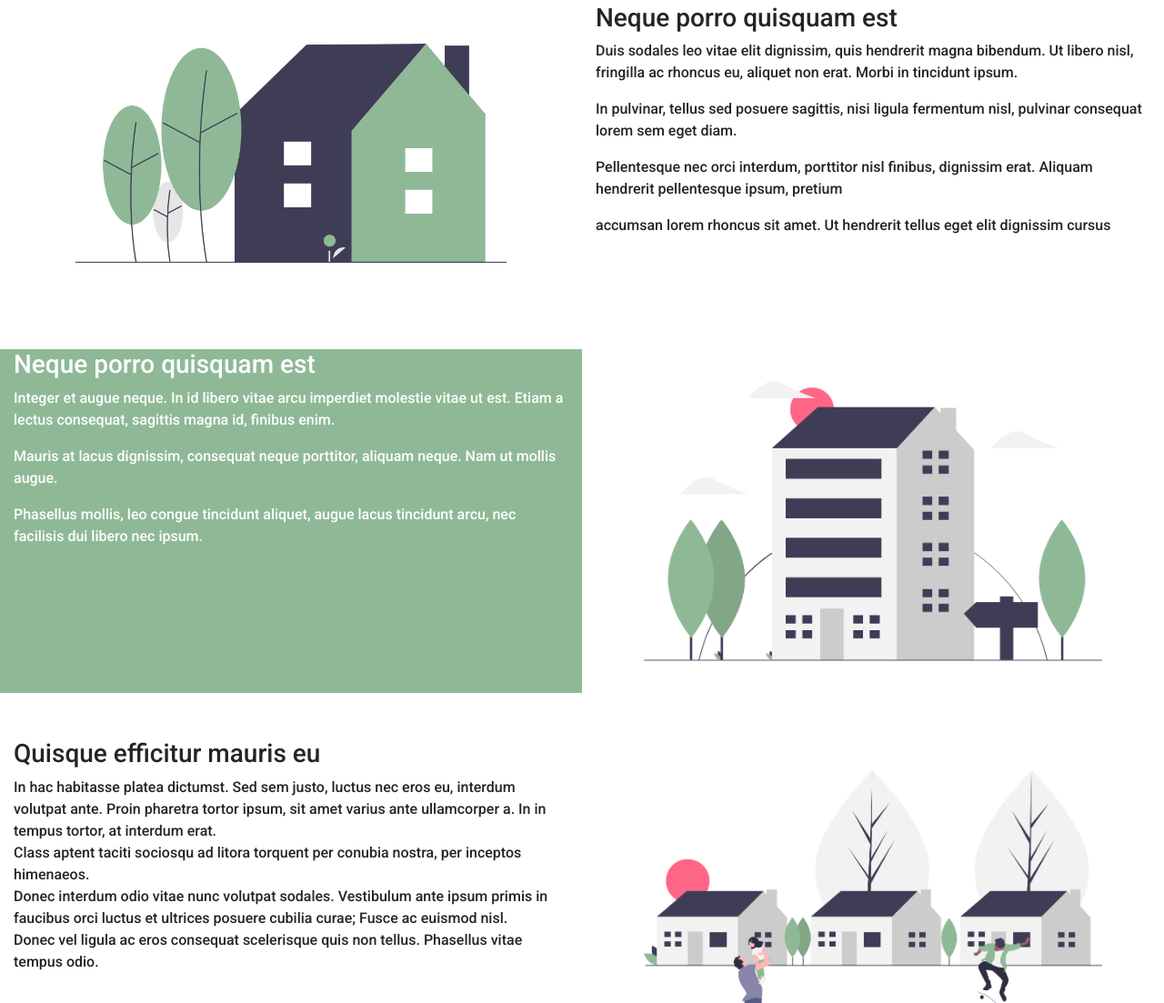
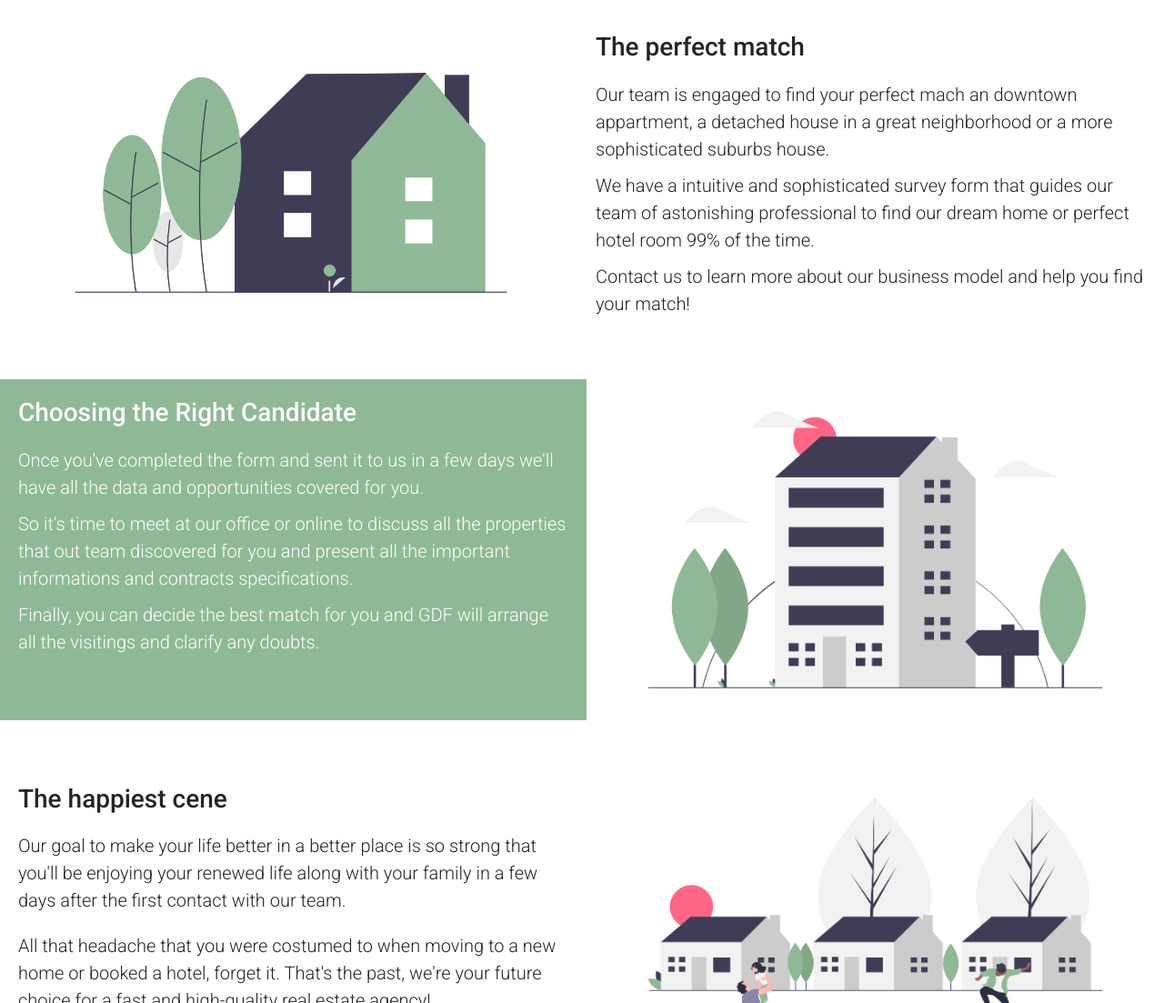
Before and after one commit to joaoPedroCordeiroProfissional/giovanni-italy, a Gatsby site: page / in a window 1280 px wide. Shown: the part 1697-2800 px from the top of the page at 91% size. Built offline with nearby package versions, Linux system fonts and the light colour scheme; Gatsby itself is replaced by a stand-in of ours.

Commit message:
Final sentenses

```diff
--- a/src/pages/index.js
+++ b/src/pages/index.js
@@ -32,19 +32,14 @@ export default function Home() {
             <Col md>
               <p>
                 We have a professional and expert team of real estate brokers,
-                analists and personal adivisers that can ensure you the best deal in the city.
-                We do all the seaching, visiting and negotiating boring part leaving for you just the best part, make the choice
+                analysts and personal advisers that can ensure you the best deal in the city.
+                We do all the seaching, visiting and negotiating the best opportunities that fit your needs.
+                Making you choice much easer!
               </p>
             </Col>
             <Col md>
               <StaticImage src="../images/houseChoice.png" placeholder="blurred" alt="House Options" />
 
-            </Col>
-          </Row>
-
-          <Row className={styles.lastPItem} md>
-            <Col>
-              <p>Phasellus mollis, leo congue tincidunt aliquet, augue lacus tincidunt arcu, nec facilisis dui libero nec ipsum. Nullam ac ex sit amet dolor auctor molestie.</p>
             </Col>
           </Row>
 
@@ -54,13 +49,13 @@ export default function Home() {
                 <h3>Why to keep looking ?</h3>
 
                 <p>
-                  At GDF, We offer different types of accommodations that can vary form a simple sleep over room to a house or apartament rent.
-                  <br />
-                  Lorem ipsum dolor sit amet, consectetur adipiscing elit. Duis tellus ipsum, pharetra non bibendum at, volutpat non diam.
-                  Integer eget blandit ante, ac posuere turpis.
-                  <br />
-                  Duis at nisl lobortis, placerat libero ut, tempor justo.
-                  Suspendisse consequat dolor arcu, nec accumsan odio mollis at.
+                  At GDF we offer different types of accommodations that can vary form a simple sleep over room to a house or apartament rent.
+                </p>
+                  <p>
+                  No more headaches when looking for a new home or planning a new trip we take care of everything for you!                  </p>
+                  <p>
+                  From our website or social media you can have access to all the available opportunities at the moment.
+                  If you're looking for something specific, don't worry, contact us right now so we'll find the best for you!
                 </p>
               </div>
             </Col>
@@ -74,42 +69,41 @@ export default function Home() {
             <Col md>
               <StaticImage src="../images/homeImg.png" placeholder="blurred" alt="Home" />
             </Col>
-            <Col md>
-              <h3>Neque porro quisquam est </h3>
+            <Col className={styles.contentB} md>
+              <h3>The perfect match</h3>
               <p>
-                Duis sodales leo vitae elit dignissim, quis hendrerit magna bibendum. Ut libero nisl, fringilla ac rhoncus eu, aliquet non erat.
-                Morbi in tincidunt ipsum.
+                Our team is engaged to find your perfect mach an downtown appartment,
+                a detached house in a great neighborhood or a more sophisticated suburbs house.
               </p>
 
               <p>
-                In pulvinar, tellus sed posuere sagittis, nisi ligula fermentum nisl, pulvinar consequat lorem sem eget diam.
+                We have a intuitive and sophisticated survey form that guides our team of
+                astonishing professional to find our dream home or perfect hotel room 99% of the time.
               </p>
 
               <p>
-                Pellentesque nec orci interdum, porttitor nisl finibus, dignissim erat.
-                Aliquam hendrerit pellentesque ipsum, pretium
-              </p>
-
-              <p>
-                accumsan lorem rhoncus sit amet. Ut hendrerit tellus eget elit dignissim cursus
+                Contact us to learn more about our business model and help you find your match!
               </p>
             </Col>
           </Row>
 
           <Row className={styles.contentRow}>
-            <Col className={styles.contentB} md>
-              <h3>Neque porro quisquam est </h3>
+            <Col className={styles.contentC} md>
+              <h3>Choosing the Right Candidate</h3>
 
               <p>
-                Integer et augue neque. In id libero vitae arcu imperdiet molestie vitae ut est. Etiam a lectus consequat, sagittis magna id, finibus enim.
+                Once you've completed the form and sent it to us in a few days we'll have all the data and opportunities
+                covered for you.
               </p>
 
               <p>
-                Mauris at lacus dignissim, consequat neque porttitor, aliquam neque. Nam ut mollis augue.
+                So it's time to meet at our office or online to discuss all the properties that
+                out team discovered for you and present all the important informations and contracts specifications.
               </p>
 
               <p>
-                Phasellus mollis, leo congue tincidunt aliquet, augue lacus tincidunt arcu, nec facilisis dui libero nec ipsum.
+                Finally, you can decide the best match for you and GDF will arrange all the visitings and clarify any
+                doubts.
               </p>
             </Col>
             <Col md>
@@ -118,23 +112,21 @@ export default function Home() {
           </Row>
 
           <Row className={styles.contentRow}>
-            <Col md>
-              <h3>Quisque efficitur mauris eu </h3>
+            <Col className={styles.contentD} md>
+              <h3>The happiest cene</h3>
               <p>
-                In hac habitasse platea dictumst. Sed sem justo, luctus nec eros eu, interdum volutpat ante.
+                Our goal to make your life better in a better place is so strong that you'll be enjoying your
+                renewed life along with your family in a few days after the first contact with our team.
+              </p>
 
-                Proin pharetra tortor ipsum, sit amet varius ante ullamcorper a. In in tempus tortor, at interdum erat.
-              <br />
+              <p>
+                All that headache that you were costumed to when moving to a new home or booked a hotel, forget it.
+                That's the past, we're your future choice for a fast and high-quality real estate agency!
+              </p>
 
-              Class aptent taciti sociosqu ad litora torquent per conubia nostra, per inceptos himenaeos.
-
-              <br />
-
-              Donec interdum odio vitae nunc volutpat sodales. Vestibulum ante ipsum primis in faucibus orci luctus
-              et ultrices posuere cubilia curae; Fusce ac euismod nisl.
-              <br />
-              Donec vel ligula ac eros consequat scelerisque quis non tellus. Phasellus vitae tempus odio.
-            </p>
+              <p>
+                Think happy, think safe, choose GDF.
+              </p>
             </Col>
 
             <Col md>
--- a/src/styles/home.module.css
+++ b/src/styles/home.module.css
@@ -1,6 +1,11 @@
 .textAling {
   align-items: center;
   text-align: center;
+}
+
+.textAling p {
+  font-weight: 300;
+  font-size: 1.25rem;
 }
 
 .subtitle p{
@@ -10,7 +15,6 @@
   font-weight: 300;
   font-size: 1.25rem;
 }
-
 
 .lastPItem {
   align-items: center;
@@ -26,16 +30,68 @@
   margin-bottom: 50px;
 }
 
-
 .contentA {
   align-items: center;
   text-align: center;
+  padding: 1.25rem;
 
   color: white;
   background-color: #2A2A28;
 }
 
-.contentB {
+.contentA h3 {
+  font-weight: 500;
+  margin-bottom: 0.625;
+}
+
+.contentA  p{
+  font-weight: 300;
+  font-size: 1.25rem;
+}
+
+.contentA h3 {
+  margin-bottom: 1.25rem;
+}
+
+.contentB h3{
+  margin-bottom: 1.25rem;
+}
+
+.contentB p {
+  font-weight: 300;
+  font-size: 1.25rem;
+
+  margin-bottom: 0.625rem;
+}
+
+.contentC {
   color: white;
   background-color: #8FB996;
+
+  padding: 1.25rem;
 }
+
+.contentC h3 {
+  margin-bottom: 1.25rem;
+}
+
+.contentC p {
+  font-weight: 300;
+  font-size: 1.25rem;
+
+  margin-bottom: 0.625rem;
+}
+
+.contentD {
+  padding: 1.25rem;
+}
+
+.contentD h3{
+  margin-bottom: 1.25rem;
+}
+
+.contentD p {
+  font-weight: 300;
+  font-size: 1.25rem;
+  margin-bottom: 1.25rem;
+}
```
